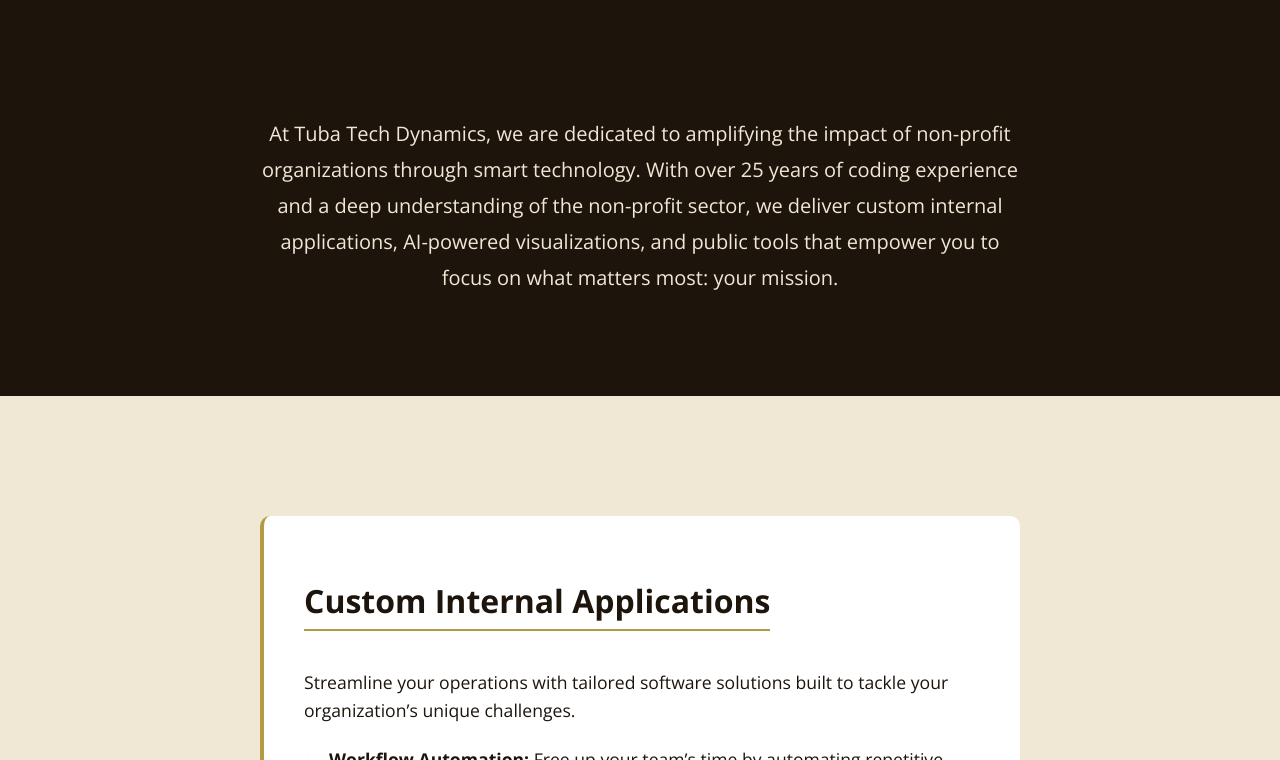
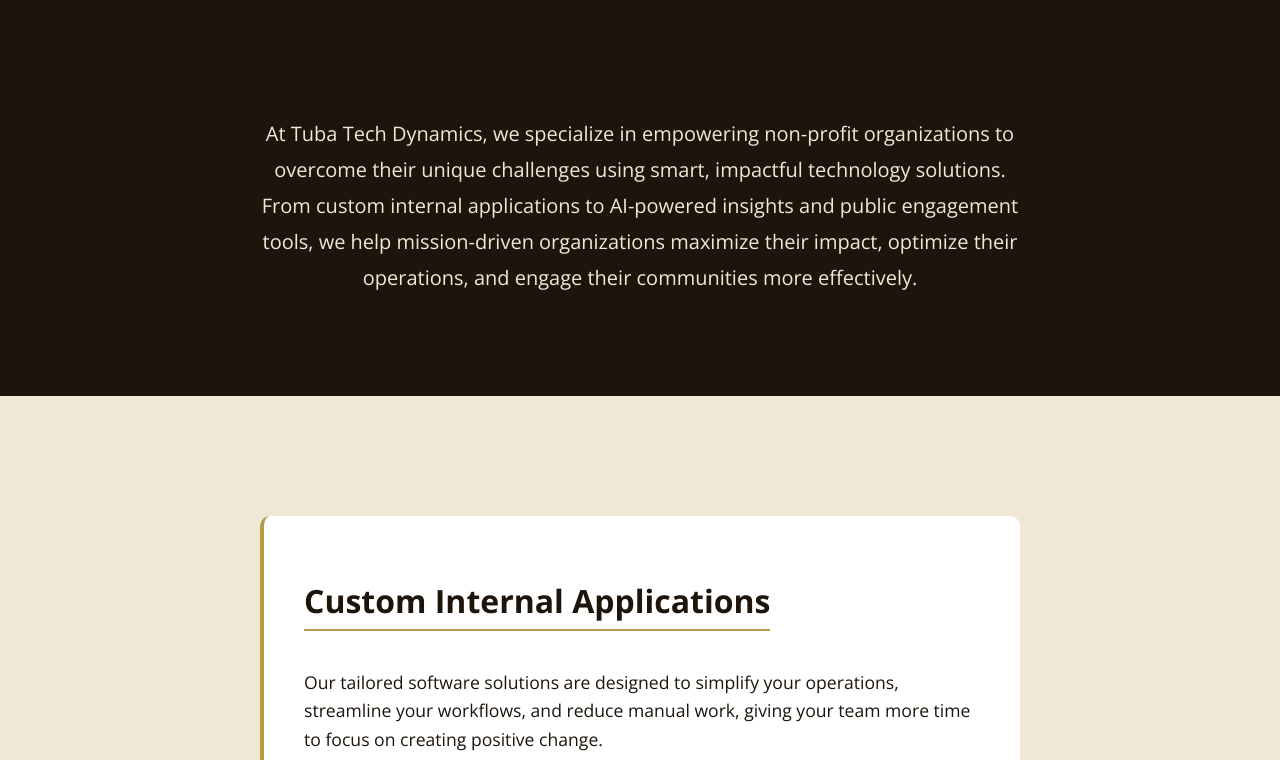
Before and after one commit to tubatechdynamics/offerings, a Jekyll site: the page built from index.html, in a window 1280 px wide and 900 px high, scrolled down 625 px, cut to the strip 140-900 px from the top of the window. Built offline with Jekyll 4.4.1, drawn with Linux system fonts in a browser that asks for light colours; some of the changed text lies outside the part shown.

Commit message:
rework home

```diff
--- a/_layouts/home.html
+++ b/_layouts/home.html
@@ -14,57 +14,49 @@
 <section class="introduction">
   <div class="introduction-wrapper">
     <div class="content-container">
-      <p>At Tuba Tech Dynamics, we are dedicated to amplifying the impact of non-profit organizations through smart technology. With over 25 years of coding experience and a deep understanding of the non-profit sector, we deliver custom internal applications, AI-powered visualizations, and public tools that empower you to focus on what matters most: your mission.</p>
+      <p>At Tuba Tech Dynamics, we specialize in empowering non-profit organizations to overcome their unique challenges using smart, impactful technology solutions. From custom internal applications to AI-powered insights and public engagement tools, we help mission-driven organizations maximize their impact, optimize their operations, and engage their communities more effectively.</p>
     </div>
   </div>
 </section>
 
-<!-- Services Highlights -->
+<!-- Services Highlights Section -->
 <section class="services-highlights">
   <div class="content-container">
     <div class="service">
       <h2>Custom Internal Applications</h2>
-      <p>Streamline your operations with tailored software solutions built to tackle your organization’s unique challenges.</p>
-      <ul>
-        <li><strong>Workflow Automation:</strong> Free up your team’s time by automating repetitive tasks and processes.</li>
-        <li><strong>Data Integration:</strong> Consolidate various data sources for a unified view of your operations.</li>
-      </ul>
+      <p>Our tailored software solutions are designed to simplify your operations, streamline your workflows, and reduce manual work, giving your team more time to focus on creating positive change.</p>
+      <a href="{{ '/services#custom-applications' | relative_url }}" class="cta-link">Learn More</a>
     </div>
     <div class="service">
-      <h2>AI-Powered Visualizations</h2>
-      <p>Unlock your data’s potential with AI-driven tools that transform complex information into actionable insights.</p>
-      <ul>
-        <li><strong>Interactive Dashboards:</strong> Visualize performance metrics in real-time.</li>
-        <li><strong>Predictive Analytics:</strong> Spot trends and forecast outcomes with precision.</li>
-      </ul>
+      <h2>Public Engagement Tools</h2>
+      <p>We develop interactive platforms that connect your organization with donors, volunteers, and the public, helping you foster meaningful interactions and expand your reach.</p>
+      <a href="{{ '/services#public-tools' | relative_url }}" class="cta-link">Learn More</a>
     </div>
     <div class="service">
-      <h2>Public Tools for Engagement</h2>
-      <p>Foster deeper connections with your audience using dynamic, interactive tools that drive engagement and support.</p>
-      <ul>
-        <li><strong>Custom Web Tools:</strong> Build campaigns and experiences that resonate with your community.</li>
-        <li><strong>Interactive Maps:</strong> Showcase your organization’s impact visually and compellingly.</li>
-      </ul>
+      <h2>AI-Powered Solutions</h2>
+      <p>From predictive analytics to intelligent volunteer management, our AI tools provide insights and automation to support your mission and enhance your decision-making capabilities.</p>
+      <a href="{{ '/services#ai-solutions' | relative_url }}" class="cta-link">Learn More</a>
     </div>
   </div>
 </section>
 
-<!-- Featured Solution -->
+
+<!-- Featured Solution Section
 <section class="featured-solution content-wrapper">
-  <h2>Featured Solution</h2>
+  <h2>Featured Project: EmpowerEd Initiative</h2>
   <div class="featured-content">
     <div class="featured-text">
-      <p>Discover how we partnered with the EmpowerEd Initiative to revolutionize their data analysis and decision-making. Our AI-driven solutions provided clear, actionable insights that enhanced operational efficiency and empowered them to make a bigger impact in the communities they serve.</p>
-      <p><a href="/portfolio#case-study-empowered">Read our case study on how we transformed data analysis and decision-making for the EmpowerEd Initiative.</a></p>
+      <p>Discover how we partnered with the EmpowerEd Initiative to revolutionize their volunteer management and data-driven decision-making processes. Our solutions enhanced operational efficiency and empowered them to make a bigger impact in their community.</p>
+      <p><a href="/portfolio#case-study-empowered">Read the full case study</a></p>
     </div>
+    <img src="{{ '/assets/images/featured.png' | relative_url }}" alt="Stylized illustration of data integration and volunteer management tools in use">
   </div>
-  <img src="{{ '/assets/images/featured.png' | relative_url }}" alt="AI transforming data into insights">
-</section>
+</section>-->
 
-<!-- Action Banner (formerly Footer CTA) -->
+<!-- Action Banner -->
 <section class="action-banner">
   <div class="action-banner-content">
-    <h2>Ready to elevate your non-profit's digital capabilities?</h2>
+    <h2>Ready to elevate your organization’s impact with technology?</h2>
     <a href="{{ '/contact' | relative_url }}" class="action-button">Get in Touch</a>
   </div>
 </section>
```
Also changed, not shown: other parts of _layouts/home.html (+2 -2 lines), assets/images/team.png.
